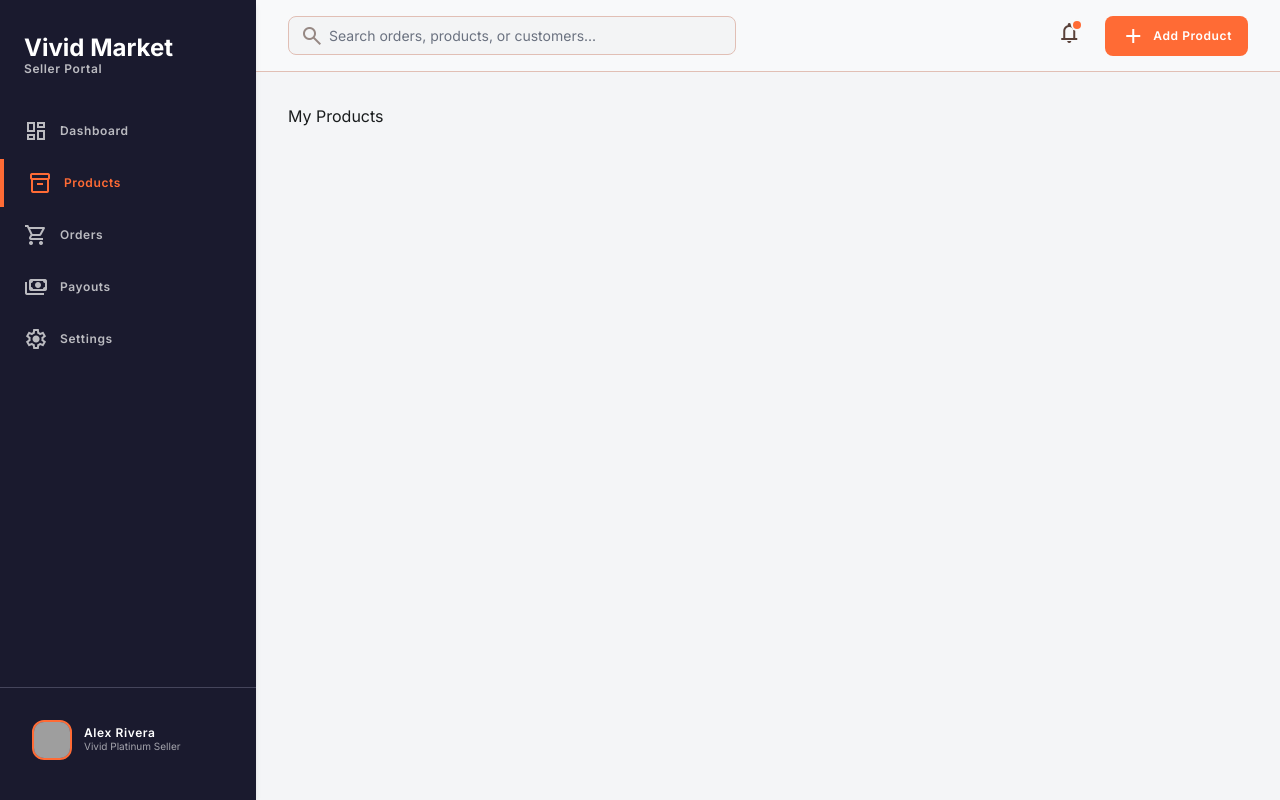
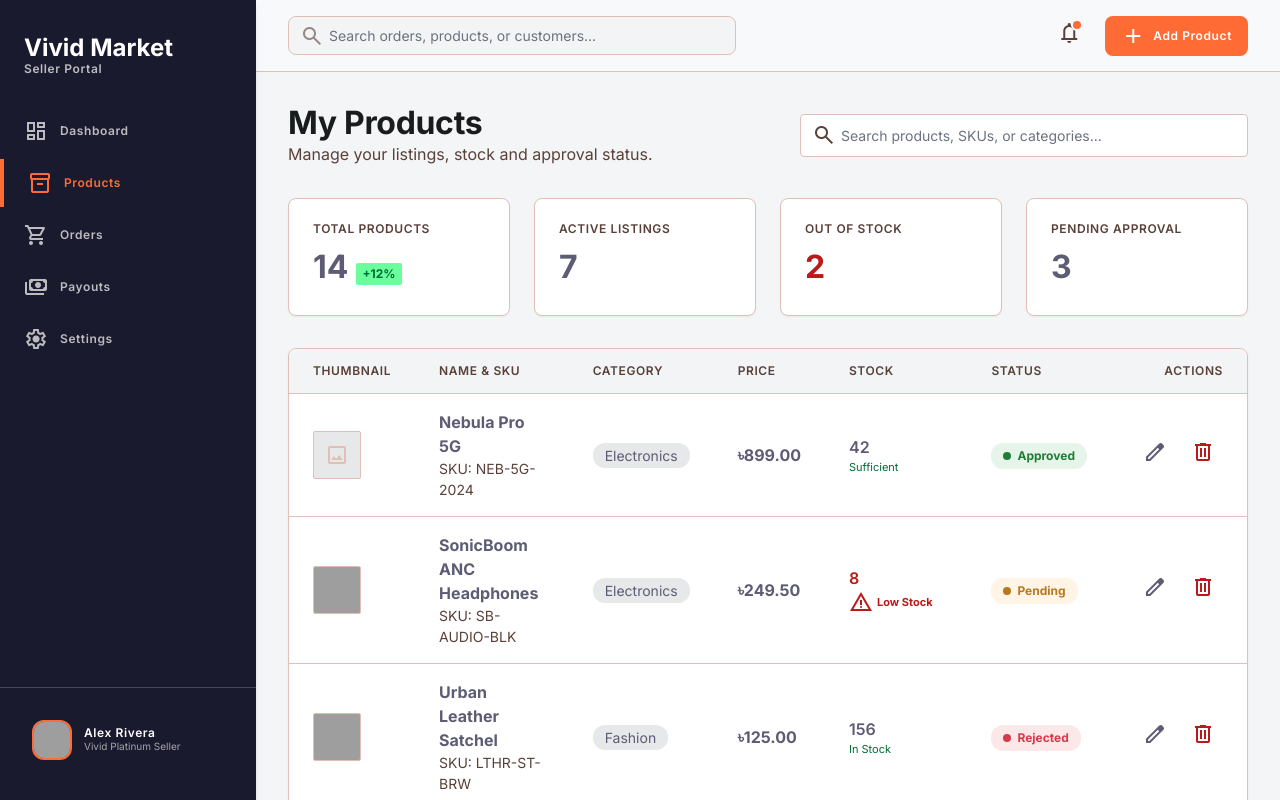
Before and after one commit to maimuna03134/vivid-market, a Next.js app in the folder frontend/: page /seller/products in a window 1280 px wide. Shown: the top 800 px of the page. Built offline with nearby package versions, Linux system fonts and the light colour scheme; grey boxes are pictures that could not be loaded.

Commit message:
feat: modified the page of seler's products

```diff
--- a/frontend/app/(seller)/seller/products/page.jsx
+++ b/frontend/app/(seller)/seller/products/page.jsx
@@ -1,3 +1,7 @@
+import MyProductsView from "@/components/seller/MyProductsView";
+
+export const metadata = { title: "My Products | Vivid Market" };
+
 export default function SellerProductsPage() {
-  return <div>My Products</div>;
+  return <MyProductsView />;
 }
```
